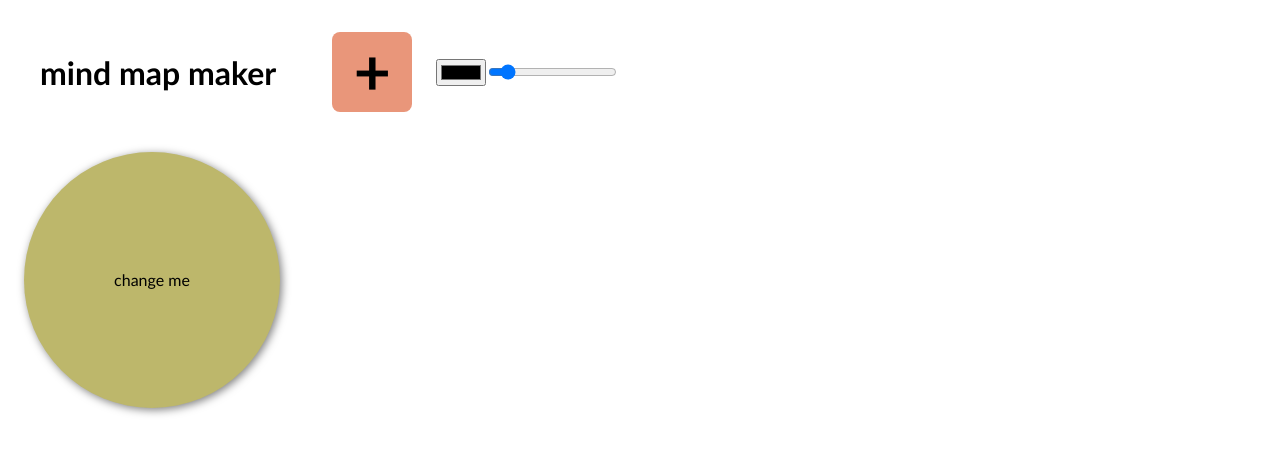
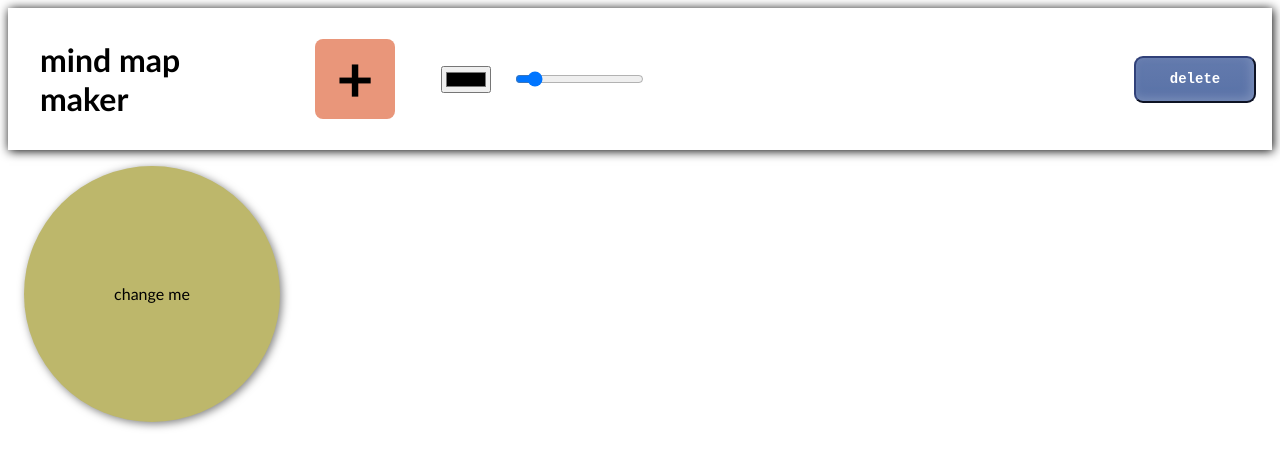
Before and after one commit to lopponming/web-and-app-programming, a plain HTML site: page 18-mind-map.html in a window 1280 px wide. Drawn offline with Linux system fonts and the light colour scheme.

Commit message:
delete from local storage works

```diff
--- a/18-mind-map.html
+++ b/18-mind-map.html
@@ -29,8 +29,16 @@
         }
 
         div#header {
+            display: grid;
+            grid-template-columns: 3fr repeat(9, 1fr);
+            background-color: white;
+            box-shadow: 1px 1px 10px black;
+        }
+
+        .uiElem {
             display: flex;
             align-items: center;
+            justify-content: center;
         }
 
         #header h1 {
@@ -66,6 +74,31 @@
             transform-origin: 0 100%;
         }
 
+        /* BUTTON STYLES */
+        #deleteSave {
+            display: block;
+            font-size:14px;
+            font-family:'Courier New', Courier, monospace;
+            width:122px;
+            height:47px;
+            border-width:2px;
+            margin: 1rem;
+            color:#fff;
+            border-color:#314179;
+            font-weight:bold;
+            border-top-left-radius:9px;
+            border-top-right-radius:9px;
+            border-bottom-left-radius:9px;
+            border-bottom-right-radius:9px;
+            box-shadow:inset -3px -3px 10px 0px #7a8eb9;
+            text-shadow:inset 0px 0px 0px #fff;
+            background:linear-gradient(#637aad, #5972a7);
+        }
+
+        #deleteSave:hover {
+            background: linear-gradient(#5972a7, #637aad);
+        }
+
 
 
     </style>
@@ -76,10 +109,16 @@
 <body>
 
     <div id="header">
-        <h1>mind map maker</h1>
-        <div class="plusButton">+</div>
-        <input type="color" id="color">
-        <input type="range" min="50" max="1500" value="200" id="circleSize">
+        <div class="uiElem"><h1>mind map maker</h1></div>
+        <div class="uiElem"><div class="plusButton">+</div></div>
+        <div class="uiElem"><input type="color" id="color"></div>
+        <div class="uiElem"><input type="range" min="50" max="1500" value="200" id="circleSize"></div>
+        <div class="uiElem"></div>
+        <div class="uiElem"></div>
+        <div class="uiElem"></div>
+        <div class="uiElem"></div>
+        <div class="uiElem"></div>
+        <div class="uiElem"><button id="deleteSave">delete</button></div>
     </div>
 
     <div class="circle" id="c0">
@@ -413,6 +452,17 @@
         }//end load from local storage
 
 
+        //DELETE LOCAL STORAGE SAVE
+        $('#deleteSave').click(()=>{
+            if (confirm("you really sure you wanna delete the saved mind map from storage?")){
+                localStorage.removeItem('mindMapMakerData');
+                localStorage.removeItem('latestID');
+                window.location.reload(); //this refreshes the page
+            }
+        });
+
+        //CONTROL DRAG TO CLONE A CIRCLE
+
     </script>
 
 </body>
```
